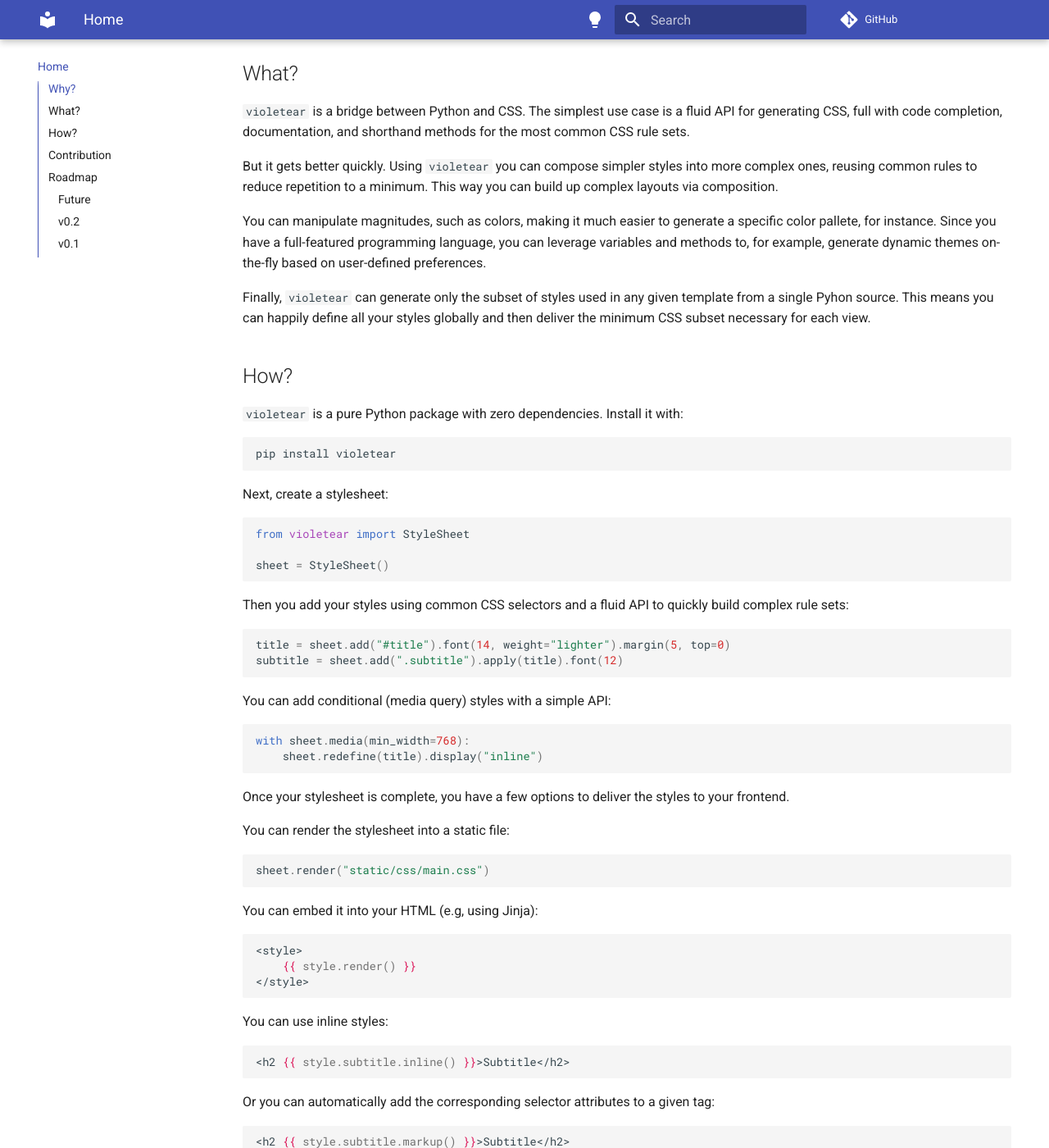
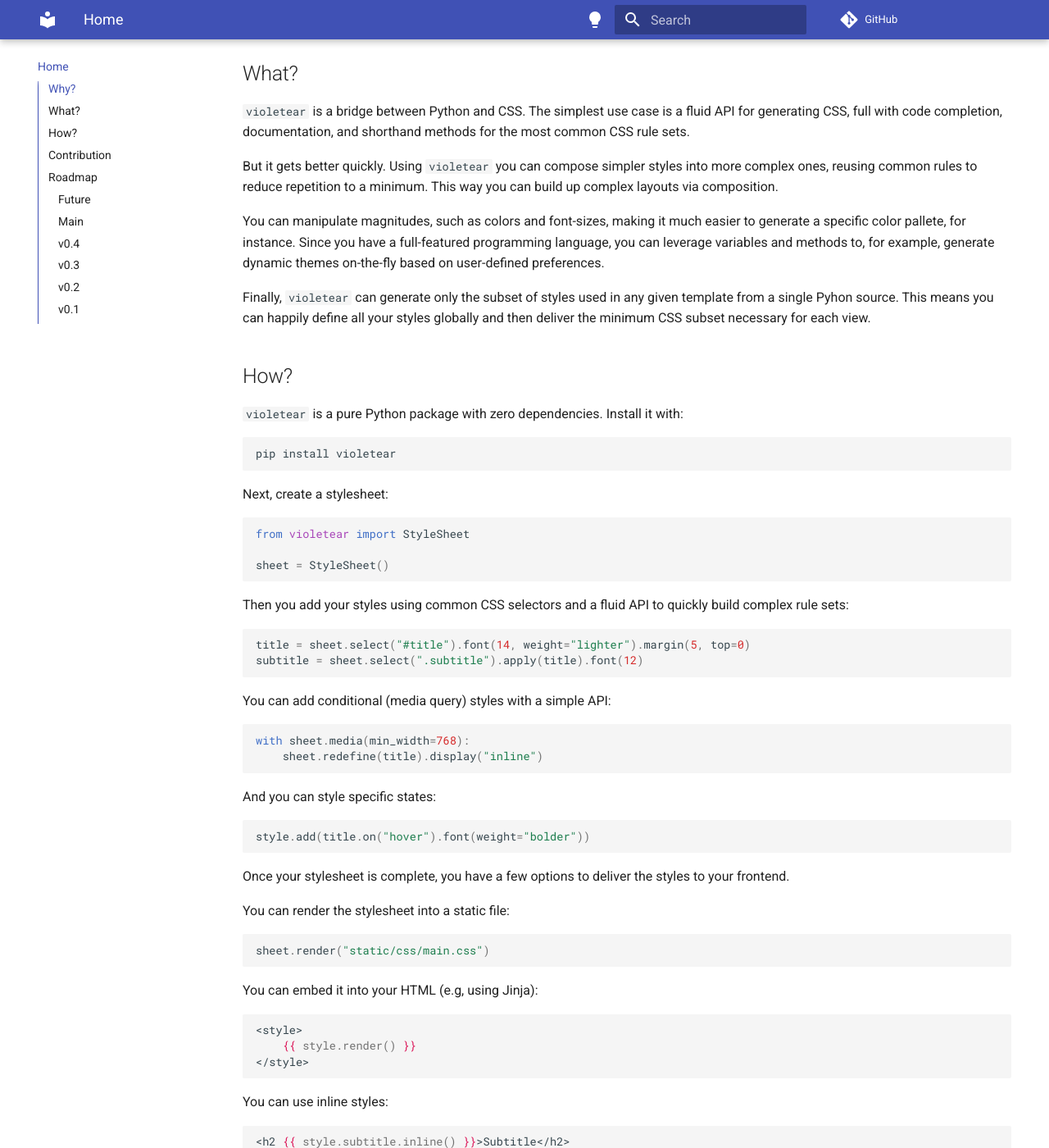
Before and after one commit to apiad/violetear, an MkDocs documentation site: the page built from docs/index.md, in a window 1280 px wide and 1400 px high, scrolled down 611 px. Shown: the whole window at 82% size. Built offline with MkDocs 1.6.1 and Material for MkDocs 9.7.7, drawn with Linux system fonts in a browser that asks for light colours; comment, search, counter and statistics services are not loaded; some of the changed text lies outside the part shown.

Commit message:
Substyles

````diff
--- a/docs/index.md
+++ b/docs/index.md
@@ -22,7 +22,7 @@ Using a general-purpose programming language to generate CSS we can obtain the b
 
 But it gets better quickly. Using `violetear` you can compose simpler styles into more complex ones, reusing common rules to reduce repetition to a minimum. This way you can build up complex layouts via composition.
 
-You can manipulate magnitudes, such as colors, making it much easier to generate a specific color pallete, for instance. Since you have a full-featured programming language, you can leverage variables and methods to, for example, generate dynamic themes on-the-fly based on user-defined preferences.
+You can manipulate magnitudes, such as colors and font-sizes, making it much easier to generate a specific color pallete, for instance. Since you have a full-featured programming language, you can leverage variables and methods to, for example, generate dynamic themes on-the-fly based on user-defined preferences.
 
 Finally, `violetear` can generate only the subset of styles used in any given template from a single Pyhon source. This means you can happily define all your styles globally and then deliver the minimum CSS subset necessary for each view.
 
@@ -45,8 +45,8 @@ sheet = StyleSheet()
 Then you add your styles using common CSS selectors and a fluid API to quickly build complex rule sets:
 
 ```python
-title = sheet.add("#title").font(14, weight="lighter").margin(5, top=0)
-subtitle = sheet.add(".subtitle").apply(title).font(12)
+title = sheet.select("#title").font(14, weight="lighter").margin(5, top=0)
+subtitle = sheet.select(".subtitle").apply(title).font(12)
 ```
 
 You can add conditional (media query) styles with a simple API:
@@ -54,6 +54,12 @@ You can add conditional (media query) styles with a simple API:
 ```python
 with sheet.media(min_width=768):
     sheet.redefine(title).display("inline")
+```
+
+And you can style specific states:
+
+```python
+style.add(title.on("hover").font(weight="bolder"))
 ```
 
 Once your stylesheet is complete, you have a few options to deliver the styles to your frontend.
@@ -98,10 +104,22 @@ Likewise, if you're feeling adventurous, go ahead and add some fluid methods to
 
 ### Future
 
-- Support for media queries via context managers
 - Support for flexbox and grid layouts with helper methods
 - Color palletes
 - Cover all basic CSS rules.
+- Docs!
+
+### Main
+
+- Support for `text-align: center`
+
+### v0.4
+
+- Support for custom states with the `on` method.
+
+### v0.3
+
+- Support for media queries via context managers
 
 ### v0.2
 
--- a/pyproject.toml
+++ b/pyproject.toml
@@ -12,6 +12,7 @@ python = "^3.8"
 mkdocs = "^1.3.1"
 mkdocs-material = "^8.4.0"
 pytest = "^7.1.2"
+black = "^22.6.0"
 
 [build-system]
 requires = ["poetry-core>=1.0.0"]
````
Also changed, not shown: Readme.md (+3 -1 lines), docs/example.html (added, +12 -0 lines), docs/guide.md (added, +3 -0 lines), 8 other files.
